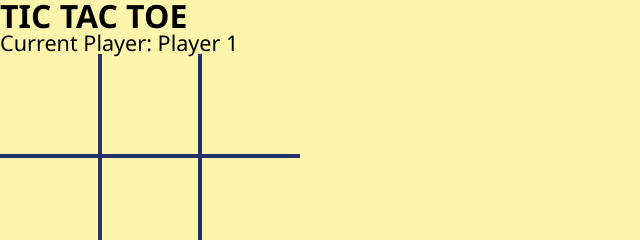
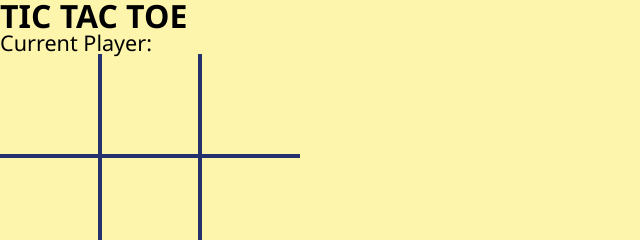
Before and after one commit to HamnaIshaq/tic-tac-toe-app, a plain HTML site: page index.html in a window 1280 px wide. Shown: the top 240 px of the page, 0-640 px from the left. Drawn offline with Linux system fonts and the light colour scheme.

Commit message:
Remove static value of current player

```diff
--- a/index.html
+++ b/index.html
@@ -20,7 +20,8 @@
 
       <h1>tic tac toe</h1>
 
-      <h2>Current Player: <span class="current-player-name" data-player="1">Player 1</span></h2>
+      <h2>Current Player:
+        <span style="display: inline-block;" class="current-player-name" data-player="1"></span></h2>
 
       <div class="tic-tac-toe-game-board game-board">
         <div class="game-cell remove-border-top remove-border-left" data-row="0" data-col="0"></div>
```
